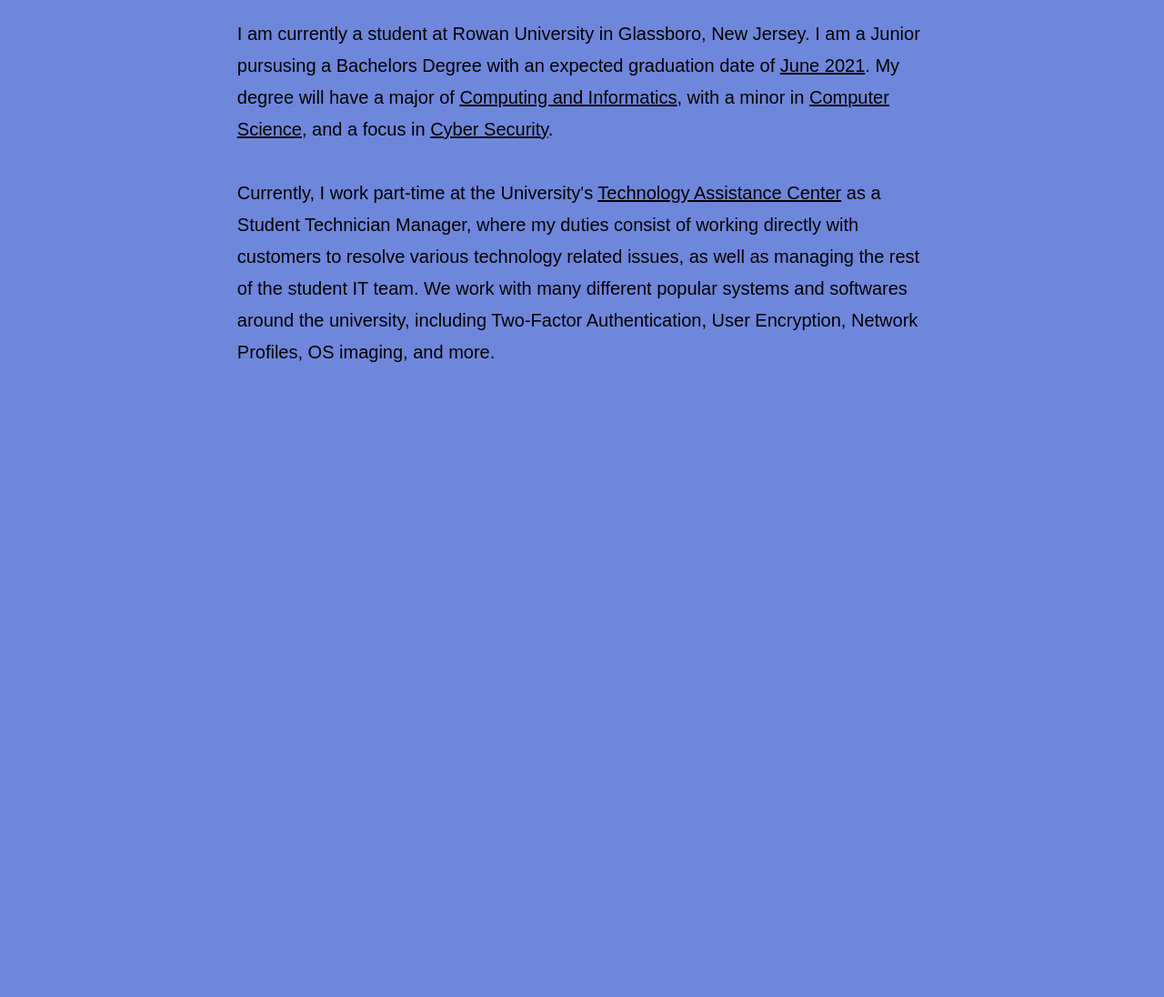
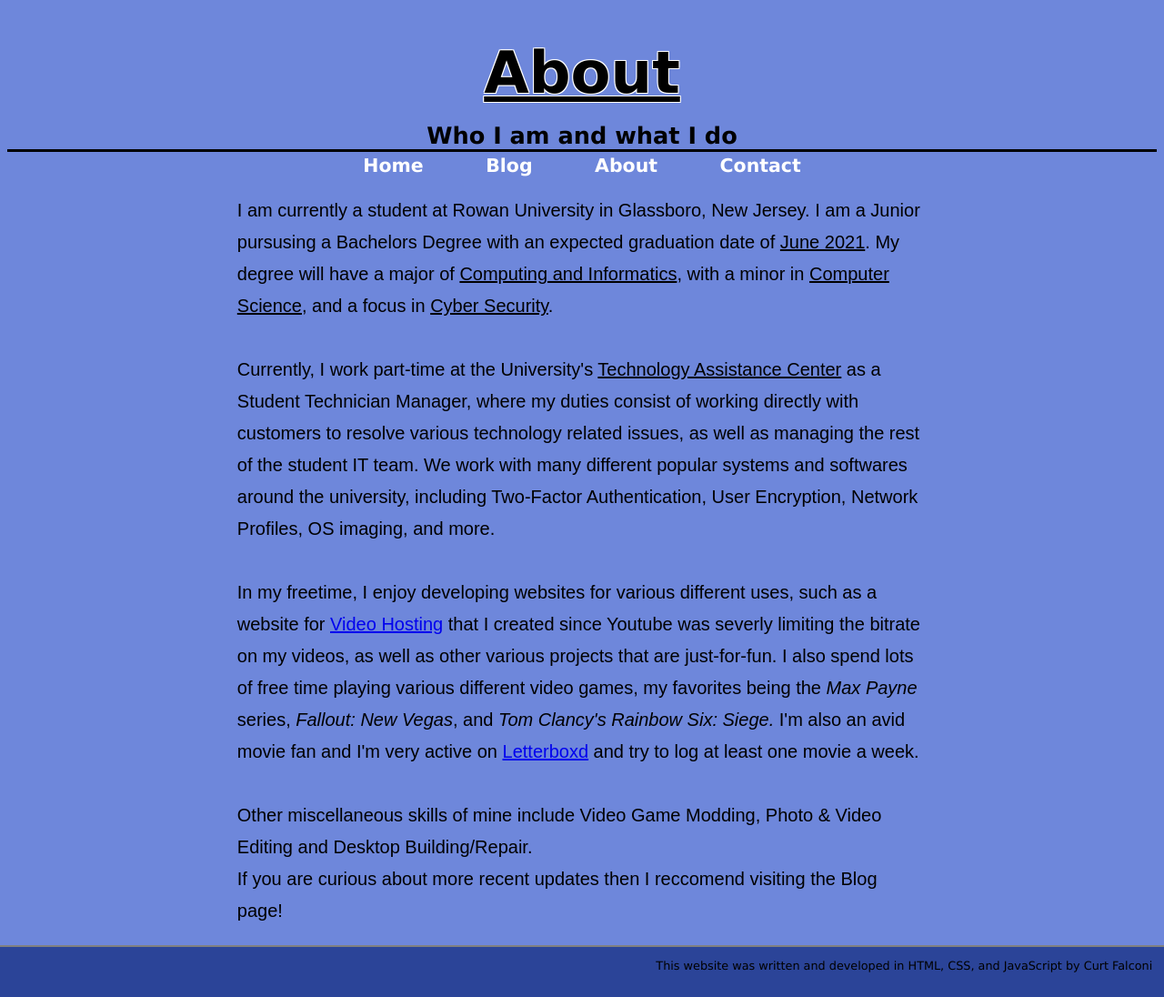
Before and after one commit to CurtFal/CurtFalconi, a plain HTML site: page html/about.html in a window 1280 px wide. Shown: the whole page at 91% size. Before the commit the page ends 800 px from the top, so only its background shows below. Drawn offline with Linux system fonts and the light colour scheme.

Commit message:
v0.01.05
Added some more info to the about page, added a footer for credit.

```diff
--- a/html/about.html
+++ b/html/about.html
@@ -15,18 +15,43 @@
 		<link rel="stylesheet" type="text/css" href="home/homestyle.css">
 	</head>
 <body>
+<body>
+
+<div class="centersans">
+<h1><u>About</u></h1>
+<h2 style="border-bottom: 3px solid black">Who I am and what I do</h2>
+<h3 class="noselect">
+<a href="index.html">Home</a>&emsp;&emsp;&emsp;
+<a href="blog.html">Blog</a>&emsp;&emsp;&emsp;
+<a href="about.html">About</a>&emsp;&emsp;&emsp;
+<a href="contact.html">Contact</a>
+</h3>
+</div>
 <div class="txtbox">
 <p>
 I am currently a student at Rowan University in Glassboro, New Jersey.
 I am a Junior pursusing a Bachelors Degree with an expected graduation date of <u>June 2021</u>.
 My degree will have a major of <u>Computing and Informatics</u>, with a minor in <u>Computer Science</u>, and a focus in <u>Cyber Security</u>.<br><br>
+
 Currently, I work part-time at the University's <u>Technology Assistance Center</u> as a Student Technician Manager,
 where my duties consist of working directly with customers to resolve various technology related issues,
 as well as managing the rest of the student IT team.
 We work with many different popular systems and softwares around the university,
-including Two-Factor Authentication, User Encryption, Network Profiles, OS imaging, and more.
+including Two-Factor Authentication, User Encryption, Network Profiles, OS imaging, and more.<br><br>
+
+In my freetime, I enjoy developing websites for various different uses, such as a website for <a href="http://carktube.com">Video Hosting</a>
+that I created since Youtube was severly limiting the bitrate on my videos, as well as other various projects that are just-for-fun.
+I also spend lots of free time playing various different video games, my favorites being the <i>Max Payne</i> series, <i>Fallout: New Vegas</i>,
+and <i>Tom Clancy's Rainbow Six: Siege.</i> I'm also an avid movie fan and I'm very active on <a href=https://letterboxd.com/Curt924/>Letterboxd</a>
+and try to log at least one movie a week.<br><br>
+
+Other miscellaneous skills of mine include Video Game Modding, Photo & Video Editing and Desktop Building/Repair.<br>
+If you are curious about more recent updates then I reccomend visiting the Blog page!
 </p>
 </div>
+<footer>
+<p style="margin-right:1%">This website was written and developed in HTML, CSS, and JavaScript by Curt Falconi</p>
+</footer>
 
 </body>
 </html>
--- a/html/home/homestyle.css
+++ b/html/home/homestyle.css
@@ -75,6 +75,7 @@ text-shadow: -1px -1px 0 #FFFFFF, 1px -1px 0 #FFFFFF, -1px 1px 0 #FFFFFF, 1px 1p
 body{
 background-color:#FFFFF;
 animation: LoopAnim 25s linear infinite;
+
 }
 @keyframes LoopAnim {
 
@@ -96,10 +97,18 @@ background:#6780D2;
 background:#89A5FF;
 }
 }
-<script type="text/javascript">
-		window.onload = landing()
 
-		function landing {
-		return "This web page is still under construction Please excuse the unfinished appearance"
-		}
-	</script>
+footer {
+    background-color: #2B4498;
+	border-top: 2px solid grey;
+    left: 0;
+    bottom: 3;
+    height: 55px;
+	clear: both;
+    width: 100%;
+    overflow: hidden;
+	text-align:right;
+	position: absolute;
+	font-family:"Lucida Sans Unicode", "Lucida Grande", sans-serif;
+	font-size:1vw;
+}
```
Also changed, not shown: html/contact.html (+10 -3 lines), html/index.html (+5 -0 lines).
